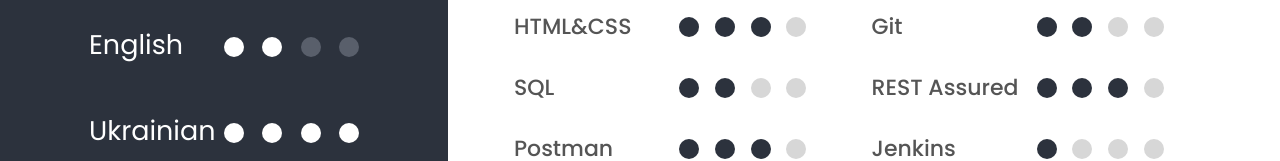
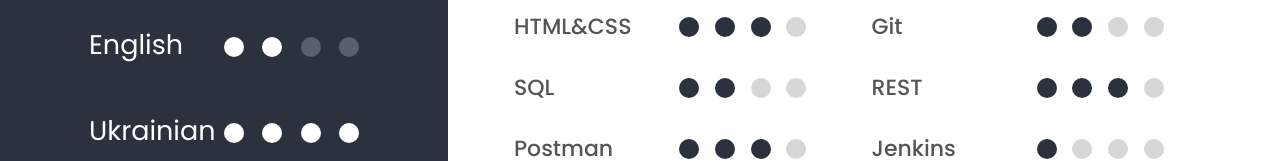
Before and after one commit to DGalak/Portfolio-QA-Engineer, an Angular app: page /about/me in a window 1280 px wide. Shown: the part 2011-2172 px from the top of the page. Built offline with nearby package versions, Linux system fonts and the light colour scheme.

Commit message:
QA Portfolio

```diff
--- a/src/app/about-me/about-me.component.html
+++ b/src/app/about-me/about-me.component.html
@@ -200,7 +200,7 @@
                     </div>
                     <div class="list-item__items_row_row">
                         <div class="list-item__row_name">
-                            <p class="list-item__row_prof_about_prof">REST Assured</p>
+                            <p class="list-item__row_prof_about_prof">REST</p>
                         </div>
                         <div class="circle__row_right">
                             <div class="circle__row_right_circle"></div>
```
